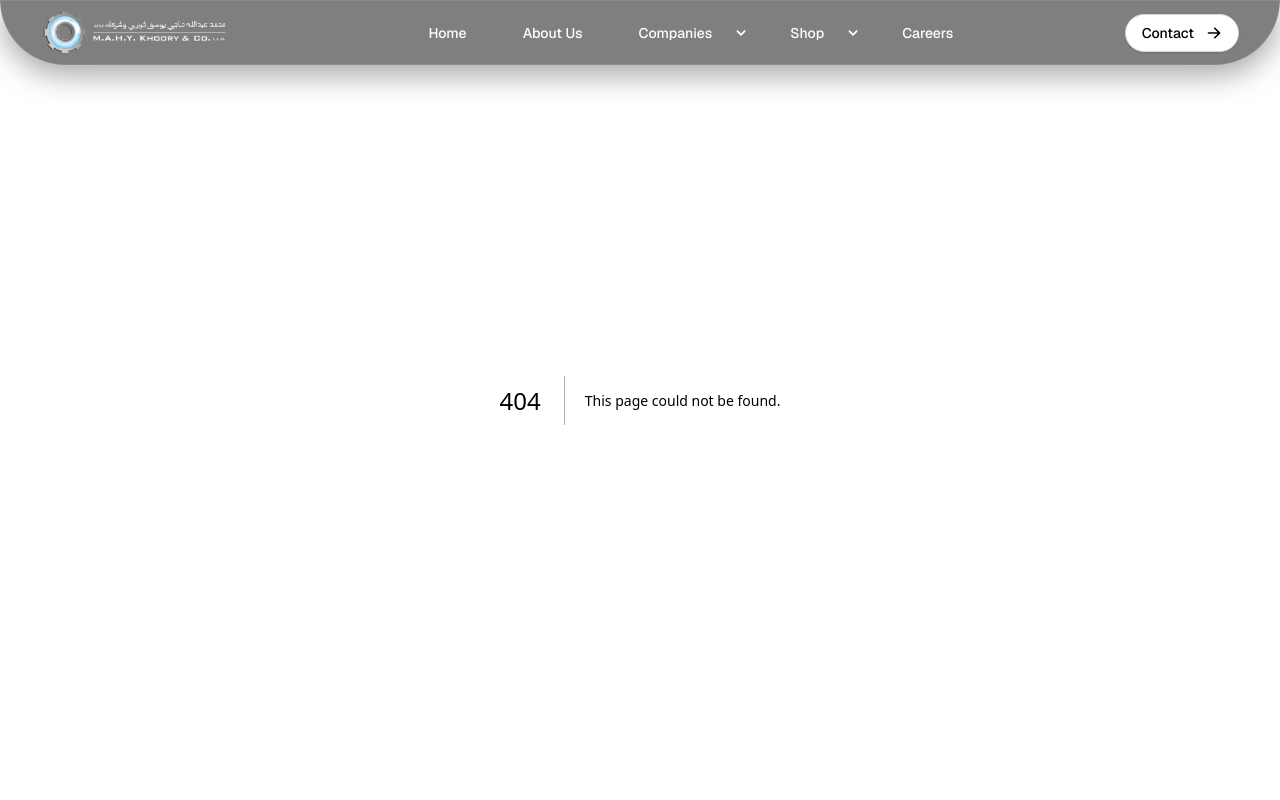
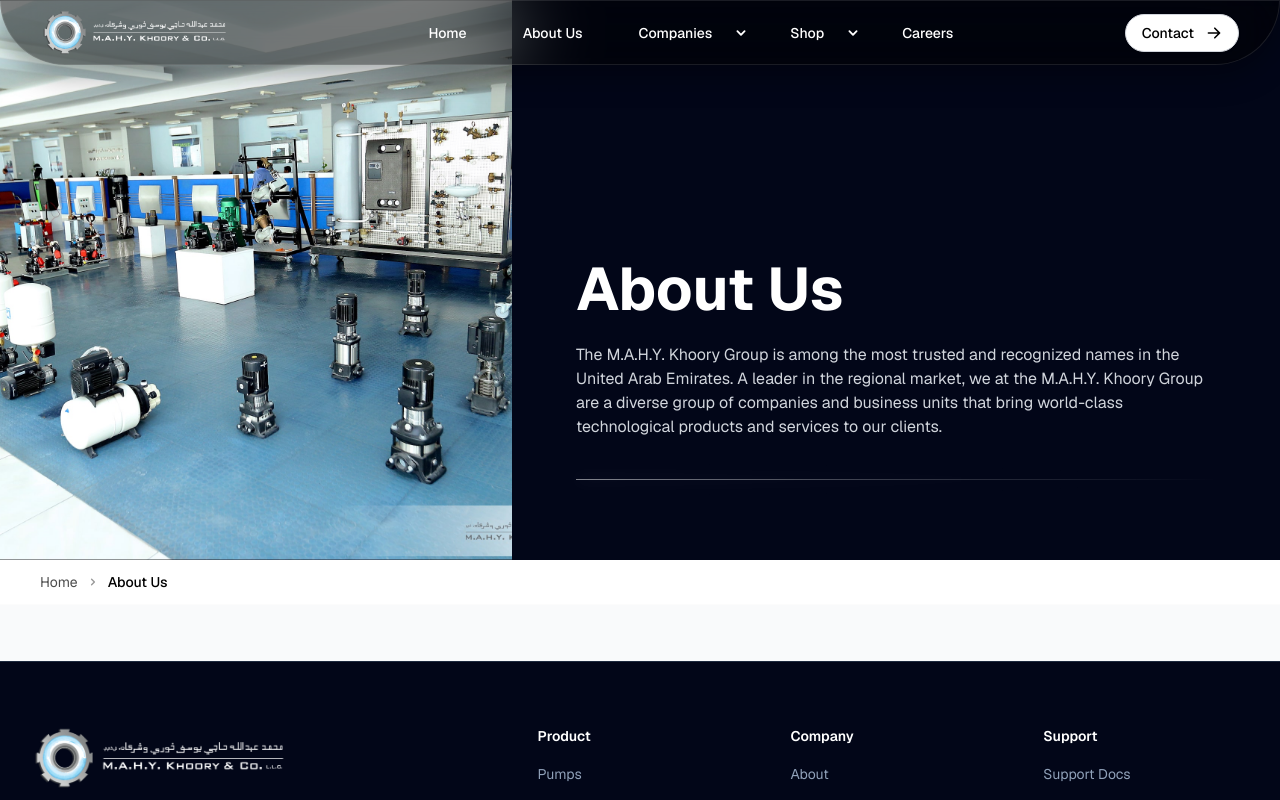
Before and after one commit to mohammadhamzaashahid/mahy, a Next.js app: page /about-us in a window 1280 px wide. Before the commit this address had no page. Shown: the top 800 px of the page. Built offline with nearby package versions, Linux system fonts and the light colour scheme.

Commit message:
breadcrum menu added

```diff
--- /dev/null
+++ b/app/about-us/page.jsx
@@ -0,0 +1,18 @@
+import PageHeading from '@/components/UI/PageHeading';
+import React from 'react'
+import Breadcrumb from '@/components/UI/Breadcrumb';
+
+async function About() {
+
+    return (
+        <main className='bg-gray-50 pb-14'>
+            <PageHeading title={"About Us"}
+                description={"The M.A.H.Y. Khoory Group is among the most trusted and recognized names in the United Arab Emirates. A leader in the regional market, we at the M.A.H.Y. Khoory Group are a diverse group of companies and business units that bring world-class technological products and services to our clients."}
+                image={"/gallery/MAHYABOUT.jpg"}
+            />
+            <Breadcrumb />
+        </main>
+    )
+}
+
+export default About
--- a/app/companies/page.jsx
+++ b/app/companies/page.jsx
@@ -2,6 +2,7 @@
 import PageHeading from '@/components/UI/PageHeading';
 import List from '@/components/UI/companies/List';
 import React from 'react'
+import Breadcrumb from '@/components/UI/Breadcrumb';
 
 const filters = [
     {
@@ -84,6 +85,7 @@
                 description={"The Fund seeks to build a rich investment portfolio of companies across diverse sectors in UAE and beyond, in line with UAE Vision."}
                 image={"/gallery/gallery-2.jpg"}
             />
+            <Breadcrumb/>
             <div id='list' className='relative max-w-7xl mx-auto lg:grid gap-5 px-3 grid-cols-1 lg:grid-cols-10 pt-20'>
                 <Filters filters={filters} search={search} />
                 <div className="col-span-8">
--- /dev/null
+++ b/components/UI/Breadcrumb.jsx
@@ -0,0 +1,141 @@
+// "use client";
+
+// import Link from "next/link";
+// import { usePathname } from "next/navigation";
+// import { HiChevronRight } from "react-icons/hi";
+
+// const LABEL_MAP = {
+//   companies: "Our Companies",
+//   "our-investments": "Our Investments",
+//   "our-portfolio": "Our Portfolio",
+// };
+
+// export default function Breadcrumb() {
+//   const pathname = usePathname();
+
+//   const segments = pathname
+//     .split("/")
+//     .filter(Boolean);
+
+//   const crumbs = segments.map((segment, index) => {
+//     const href = "/" + segments.slice(0, index + 1).join("/");
+//     const label =
+//       LABEL_MAP[segment] ||
+//       segment.replace(/-/g, " ").replace(/\b\w/g, l => l.toUpperCase());
+
+//     return { href, label };
+//   });
+
+//   return (
+//     <nav
+//       aria-label="Breadcrumb"
+//       className="w-full bg-[#FAF7F2] border-b border-black/5"
+//     >
+//       <div className="max-w-7xl mx-auto px-6 lg:px-10 py-3">
+//         <ol className="flex items-center text-sm text-black/70">
+//           <li className="flex items-center">
+//             <Link
+//               href="/"
+//               className="hover:text-black transition"
+//             >
+//               Home
+//             </Link>
+//           </li>
+
+//           {crumbs.map((crumb, index) => (
+//             <li key={crumb.href} className="flex items-center">
+//               <HiChevronRight className="mx-2 text-black/40" />
+
+//               {index === crumbs.length - 1 ? (
+//                 <span className="text-black font-medium">
+//                   {crumb.label}
+//                 </span>
+//               ) : (
+//                 <Link
+//                   href={crumb.href}
+//                   className="hover:text-black transition"
+//                 >
+//                   {crumb.label}
+//                 </Link>
+//               )}
+//             </li>
+//           ))}
+//         </ol>
+//       </div>
+//     </nav>
+//   );
+// }
+
+
+"use client";
+
+import Link from "next/link";
+import { usePathname } from "next/navigation";
+import { HiChevronRight } from "react-icons/hi";
+
+
+const STATIC_LABELS = {
+  companies: "Our Portfolio",
+  "our-investments": "Our Investments",
+  portfolio: "Portfolio",
+  "private-equity": "Private Equity",
+};
+
+const humanize = (slug) =>
+  slug
+    .replace(/-/g, " ")
+    .replace(/\b\w/g, (c) => c.toUpperCase());
+
+export default function Breadcrumb() {
+  const pathname = usePathname();
+
+  if (pathname === "/") return null;
+
+  const segments = pathname.split("/").filter(Boolean);
+
+  const crumbs = segments.map((segment, index) => {
+    const href = "/" + segments.slice(0, index + 1).join("/");
+
+    const label =
+      STATIC_LABELS[segment] ??
+      humanize(segment);
+
+    return { href, label };
+  });
+
+  return (
+    <nav
+      aria-label="Breadcrumb"
+      className="w-full bg-[#ffffff] border-b border-black/1"
+    >
+      <div className="max-w-7xl mx-auto px-6 lg:px-10 py-3">
+        <ol className="flex flex-wrap items-center text-sm text-black/70">
+          <li className="flex items-center">
+            <Link href="/" className="hover:text-black transition">
+              Home
+            </Link>
+          </li>
+
+          {crumbs.map((crumb, index) => (
+            <li key={crumb.href} className="flex items-center">
+              <HiChevronRight className="mx-2 text-black/40 shrink-0" />
+
+              {index === crumbs.length - 1 ? (
+                <span className="font-medium text-black">
+                  {crumb.label}
+                </span>
+              ) : (
+                <Link
+                  href={crumb.href}
+                  className="hover:text-black transition"
+                >
+                  {crumb.label}
+                </Link>
+              )}
+            </li>
+          ))}
+        </ol>
+      </div>
+    </nav>
+  );
+}
--- a/components/UI/PageHeading.jsx
+++ b/components/UI/PageHeading.jsx
@@ -1,38 +1,81 @@
-"use client"
+"use client";
 import { motion } from "framer-motion";
 import Image from "next/image";
 
 function PageHeading({ title, description, image }) {
     return (
         <div className="lg:grid lg:grid-cols-5 relative z-40">
+
             <div className="col-span-2 overflow-hidden">
                 <motion.div
                     initial={{ opacity: 0, scale: 1.05 }}
                     animate={{ opacity: 1, scale: 1 }}
                     transition={{ duration: 0.8, ease: "easeOut" }}
-                    className="col-span-2 h-[50vh] lg:h-[70vh] relative"
+                    className="h-[50vh] lg:h-[70vh] relative"
                 >
                     <Image
                         src={image}
-                        alt="Companies"
+                        alt={title}
                         fill
-                        style={{ objectFit: "cover" }}
                         priority
+                        className="object-cover"
                     />
                 </motion.div>
             </div>
-            <div className="col-span-3 px-10 py-20 lg:px-15 flex flex-col justify-end bg-slate-950">
+
+            <div className="col-span-3 px-10 py-20 lg:px-16 flex flex-col justify-end bg-slate-950 relative">
                 <motion.div
                     initial={{ opacity: 0, y: 30 }}
                     animate={{ opacity: 1, y: 0 }}
                     transition={{ duration: 0.6, ease: "easeOut" }}
+                    className="relative"
                 >
-                    <h1 className='text-white text-6xl font-bold'>{title}</h1>
-                    <p className='text-gray-300 mt-6'>{description}</p>
+                    <h1 className="text-white text-6xl font-bold">
+                        {title}
+                    </h1>
+
+                    <p className="text-gray-300 mt-6 max-w-2xl">
+                        {description}
+                    </p>
+
+                    <motion.div
+                        className="mt-10 relative origin-left"
+                        initial={{ scaleX: 0, opacity: 0 }}
+                        animate={{ scaleX: 1, opacity: 1 }}
+                        transition={{
+                            delay: 0.45,
+                            duration: 0.8,
+                            ease: "easeOut",
+                        }}
+                    >
+                        <div
+                            className="
+                                h-px
+                                w-full
+                                bg-gradient-to-r
+                                from-white/50
+                                via-white/20
+                                to-transparent
+                            "
+                        />
+
+                        <div
+                            className="
+                                absolute
+                                inset-0
+                                h-px
+                                bg-gradient-to-r
+                                from-white/30
+                                to-transparent
+                                blur-sm
+                            "
+                        />
+                    </motion.div>
+
                 </motion.div>
             </div>
         </div>
-    )
+    );
 }
 
-export default PageHeading
+export default PageHeading;
--- a/config/navbar.config.js
+++ b/config/navbar.config.js
@@ -9,7 +9,7 @@
     {
         id: "about",
         label: "About Us",
-        href: "/",
+        href: "/about-us",
         type: "link",
         linkType: "link",
     },
```
Also changed, not shown: public/gallery/MAHYABOUT.jpg (added).
